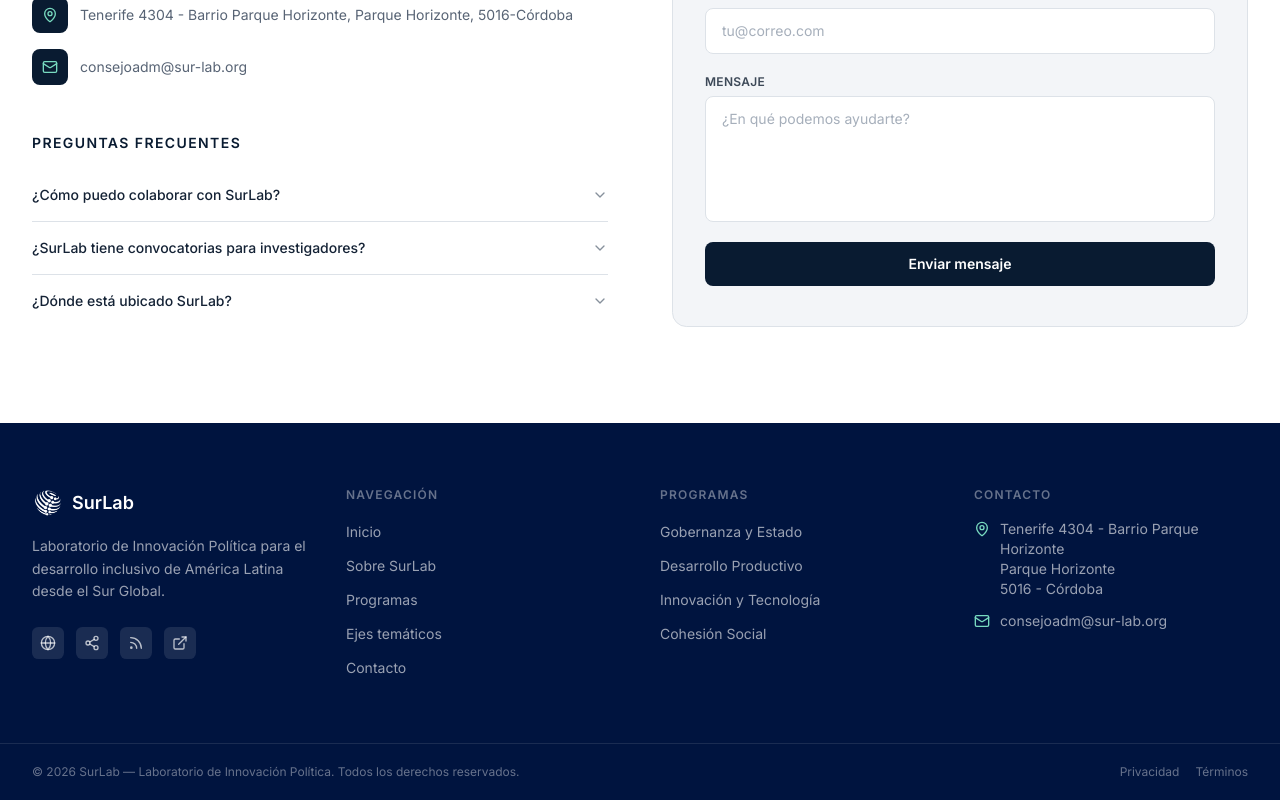
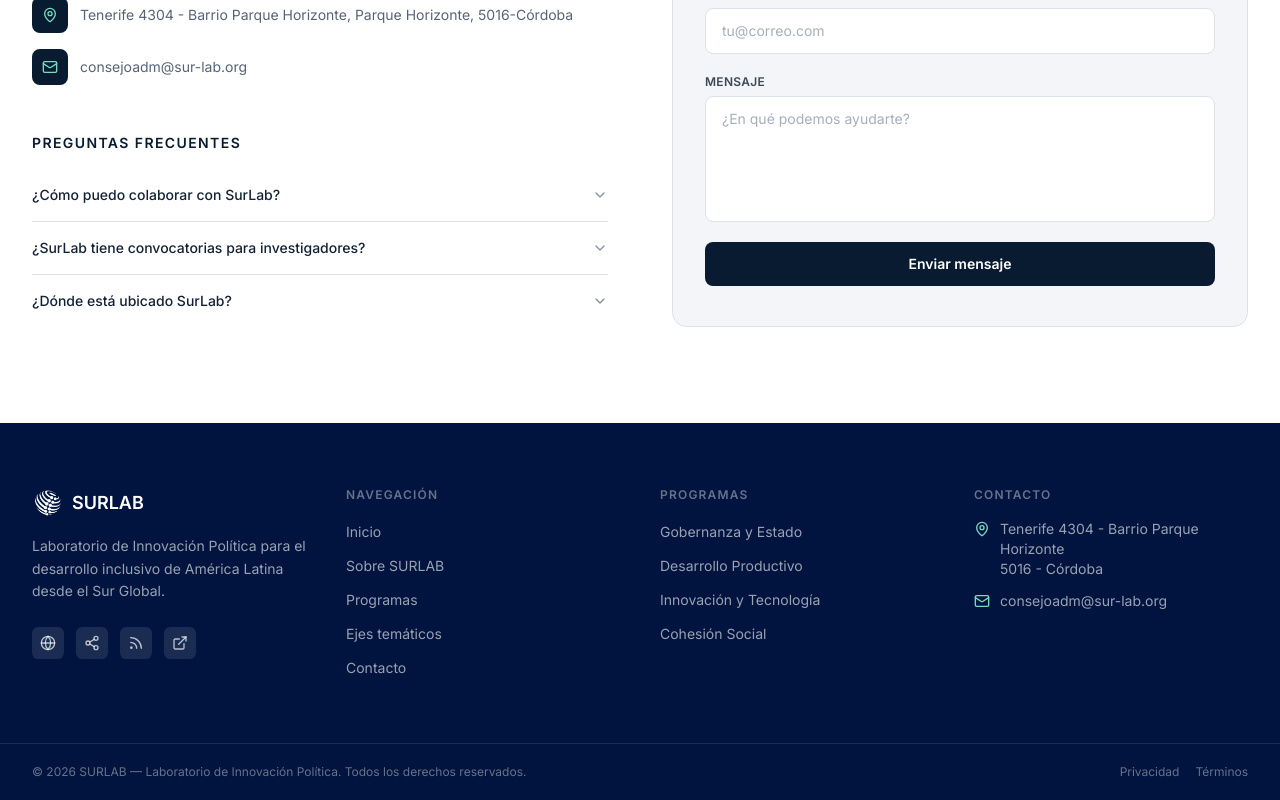
Before and after one commit to datossurlab/surlab-design, a Next.js app: page / in a window 1280 px wide. Shown: the part 5791-6591 px from the top of the page. Built offline with nearby package versions, Linux system fonts and the light colour scheme.

Commit message:
Change 'SurLab' to 'SURLAB' in foFix footer address and update SurLab to SURLAB brandingoter

```diff
--- a/components/footer.tsx
+++ b/components/footer.tsx
@@ -10,9 +10,9 @@ export function Footer() {
           {/* Brand */}
           <div className="lg:col-span-1">
             <div className="flex items-center gap-2 mb-4">
-              <img src="/surlab-icon.png" alt="SurLab" className="w-8 h-8" />
+              <img src="/surlab-icon.png" alt="SURLAB" className="w-8 h-8" />
               <span className="text-white font-semibold text-lg">
-                SurLab
+                SURLAB
               </span>
             </div>
             <p className="text-white/60 text-sm leading-relaxed mb-6">
@@ -39,7 +39,7 @@ export function Footer() {
             <ul className="flex flex-col gap-2.5">
               {[
                 { label: 'Inicio', href: '#' },
-                { label: 'Sobre SurLab', href: '#nosotros' },
+                { label: 'Sobre SURLAB', href: '#nosotros' },
                 { label: 'Programas', href: '#programas' },
                 { label: 'Ejes temáticos', href: '#ejes' },
                 { label: 'Contacto', href: '#contacto' },
@@ -79,8 +79,6 @@ export function Footer() {
                 <span className="text-sm text-white/60">
                   Tenerife 4304 - Barrio Parque Horizonte
                   <br />
-                  Parque Horizonte
-                  <br />
                   5016 - Córdoba
                 </span>
               </li>
@@ -98,7 +96,7 @@ export function Footer() {
       <div className="border-t border-white/10">
         <div className="max-w-7xl mx-auto px-6 lg:px-8 py-5 flex flex-col sm:flex-row items-center justify-between gap-3">
           <p className="text-xs text-white/40">
-            © 2026 SurLab — Laboratorio de Innovación Política. Todos los derechos reservados.
+            © 2026 SURLAB — Laboratorio de Innovación Política. Todos los derechos reservados.
           </p>
           <div className="flex items-center gap-4">
             <Link href="#" className="text-xs text-white/40 hover:text-white/70 transition-colors">Privacidad</Link>
```
